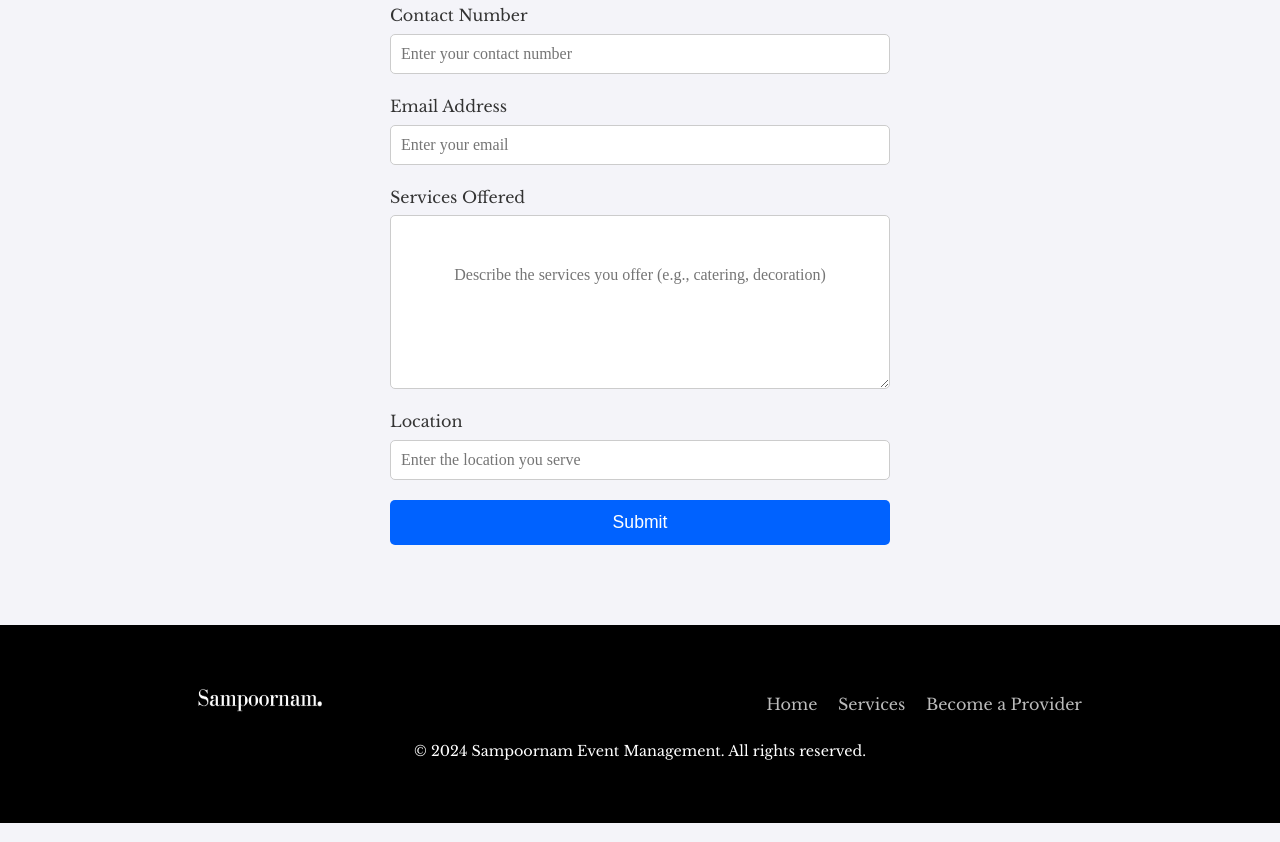
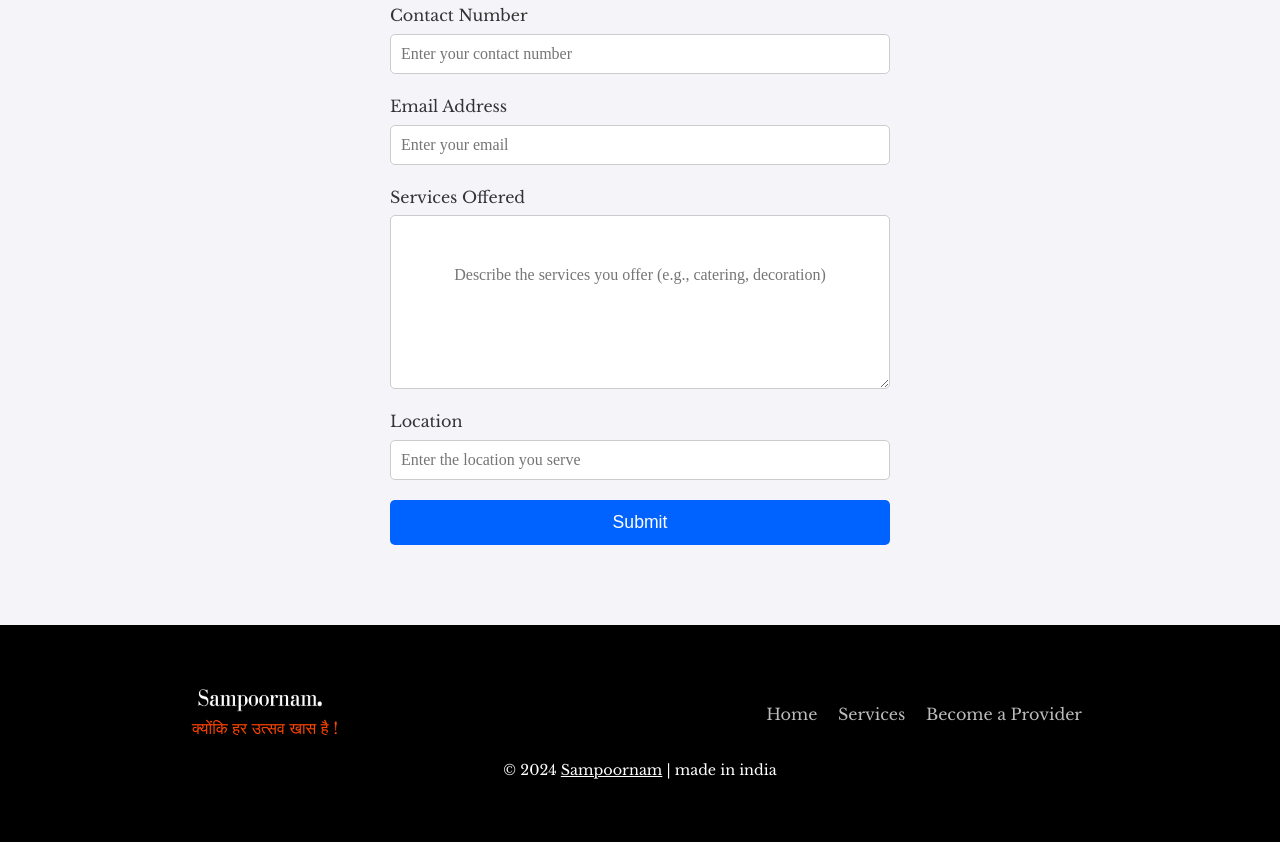
Before and after one commit to Satyapt001/Sampoornam, a plain HTML site: page become-provider.html in a window 1280 px wide. Shown: the part 557-1399 px from the top of the page. Drawn offline with nearby package versions, Linux system fonts and the light colour scheme.

Commit message:
Update become-provider.html

```diff
--- a/become-provider.html
+++ b/become-provider.html
@@ -63,11 +63,11 @@
         </form>
     </section>
 
-    <!-- Footer -->
-    <footer class="footer">
+        <footer class="footer">
         <div class="footer-content">
-            <div class="footer-logo">
-                <img src="sampoornam.png" alt="Sampoornam Logo">
+             <div class="footer-logo" style="flex-direction: column; line-height: 0.6; color: orangered;">
+                <img src="sampoornam.png" alt="Sampoornam Logo"><br>
+                <span >क्योंकि हर उत्सव खास है !</span>
             </div>
             <div class="footer-links">
                 <a href="index.html">Home</a>
@@ -75,7 +75,7 @@
                 <a href="become-provider.html">Become a Provider</a>
             </div>
         </div>
-        <p>&copy; 2024 Sampoornam Event Management. All rights reserved.</p>
+        <p>&copy; 2024 <a style="color: #fff;" href="index.html">Sampoornam</a> | made in india</p>
     </footer>
 
 </body>
```
